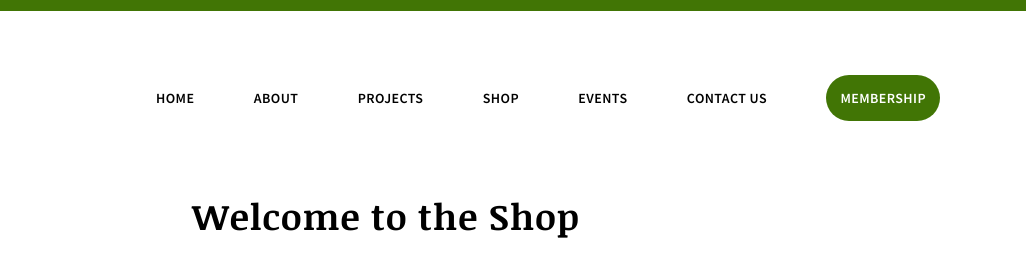
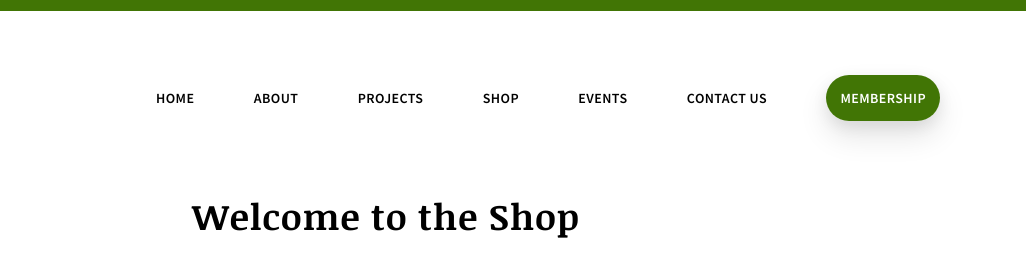
Before and after one commit to jinathin/chang_jinw_paterson_aaron_Final-IA, a plain HTML site: page shop.html in a window 1280 px wide. Shown: the part 47-318 px from the top of the page, 254-1280 px from the left. Drawn offline with nearby package versions, Linux system fonts and the light colour scheme.

Commit message:
-m "added a shadow to the membership button"

```diff
--- a/css/main.css
+++ b/css/main.css
@@ -1733,7 +1733,9 @@ video {
 	    background-color: #417505;
 	    padding: 14px;
 	    border-radius: 50px;
-	    color: #fff;
+			color: #fff;
+			box-shadow: 0 15px 30px 0 rgba(0,0,0,0.11),
+            0 5px 15px 0 rgba(0,0,0,0.08);
 	}
 
 	#hightlightGreen:hover
```
